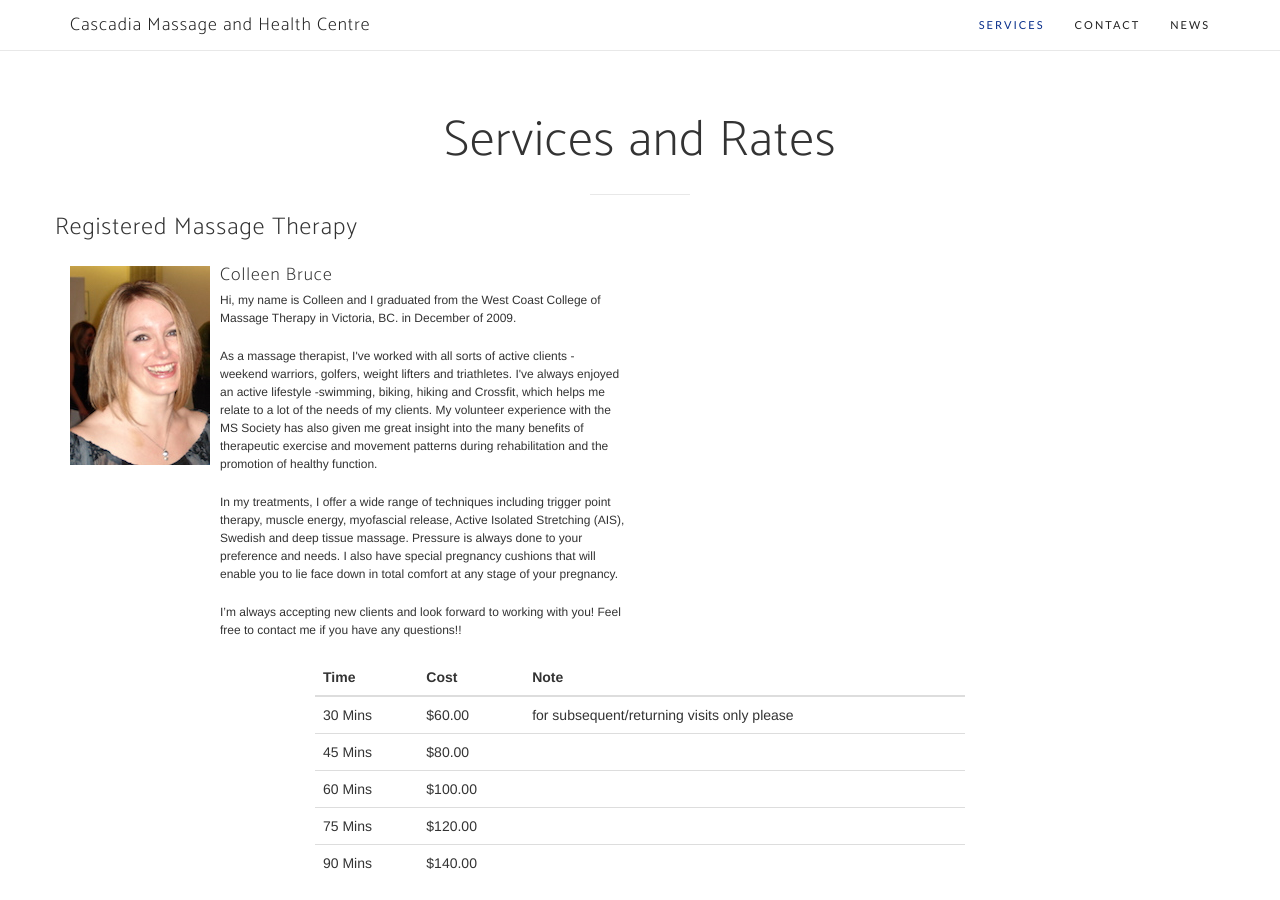
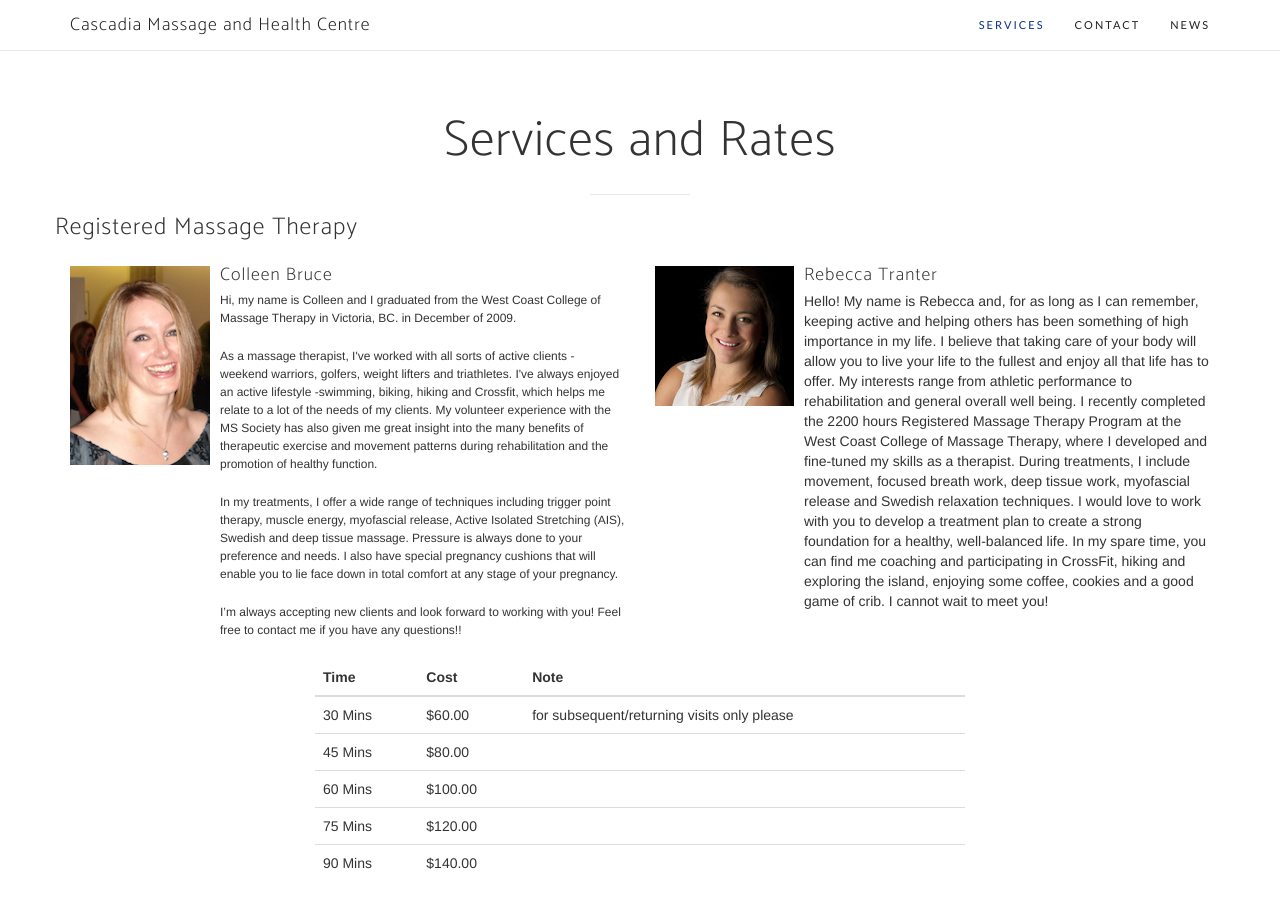
Before and after one commit to cbrucermt/cascadiahealth, a Jekyll site: the page built from index.html, in a window 1280 px wide and 900 px high, scrolled down 906 px. Built offline with Jekyll 4.4.1, drawn with Linux system fonts in a browser that asks for light colours; nearby versions of some CDN libraries; some web fonts are replaced; the list of posts is cut into pages by our own code; some of the changed text lies outside the part shown.

Commit message:
Add Bex to RMT section
Also add her bio

```diff
--- a/_includes/bio/bex.html
+++ b/_includes/bio/bex.html
@@ -0,0 +1 @@
+Hello!  My name is Rebecca and, for as long as I can remember, keeping active and helping others has been something of high importance in my life.  I believe that taking care of your body will allow you to live your life to the fullest and enjoy all that life has to offer.  My interests range from athletic performance to rehabilitation and general overall well being.  I recently completed the 2200 hours Registered Massage Therapy Program at the West Coast College of Massage Therapy, where I developed and fine-tuned my skills as a therapist.  During treatments, I include movement, focused breath work, deep tissue work, myofascial release and Swedish relaxation techniques. I would love to work with you to develop a treatment plan to create a strong foundation for a healthy, well-balanced life.  In my spare time, you can find me coaching and participating in CrossFit, hiking and exploring the island, enjoying some coffee, cookies and a good game of crib.  I cannot wait to meet you!
--- a/index.html
+++ b/index.html
@@ -39,13 +39,7 @@
                     {% include bio/colleen.html %}
                 </div>
             </div>
-            <div>
-                {% include services/registered-massage.html %}
-            </div>
-        </div>
 
-         <div class="row registered-massage">
-            <h3>Health and Wellness Treatments</h3>
             <div class="media col-lg-6">
                 <div class="media-left">
                     <img src="/img/profile-bex.jpg" class="media-object" style="max-width: 15rem;"/>
@@ -55,8 +49,9 @@
                     {% include bio/bex.html %}
                 </div>
             </div>
+
             <div>
-                {% include services/health-wellness-treatments.html %}
+                {% include services/registered-massage.html %}
             </div>
         </div>
 
```
